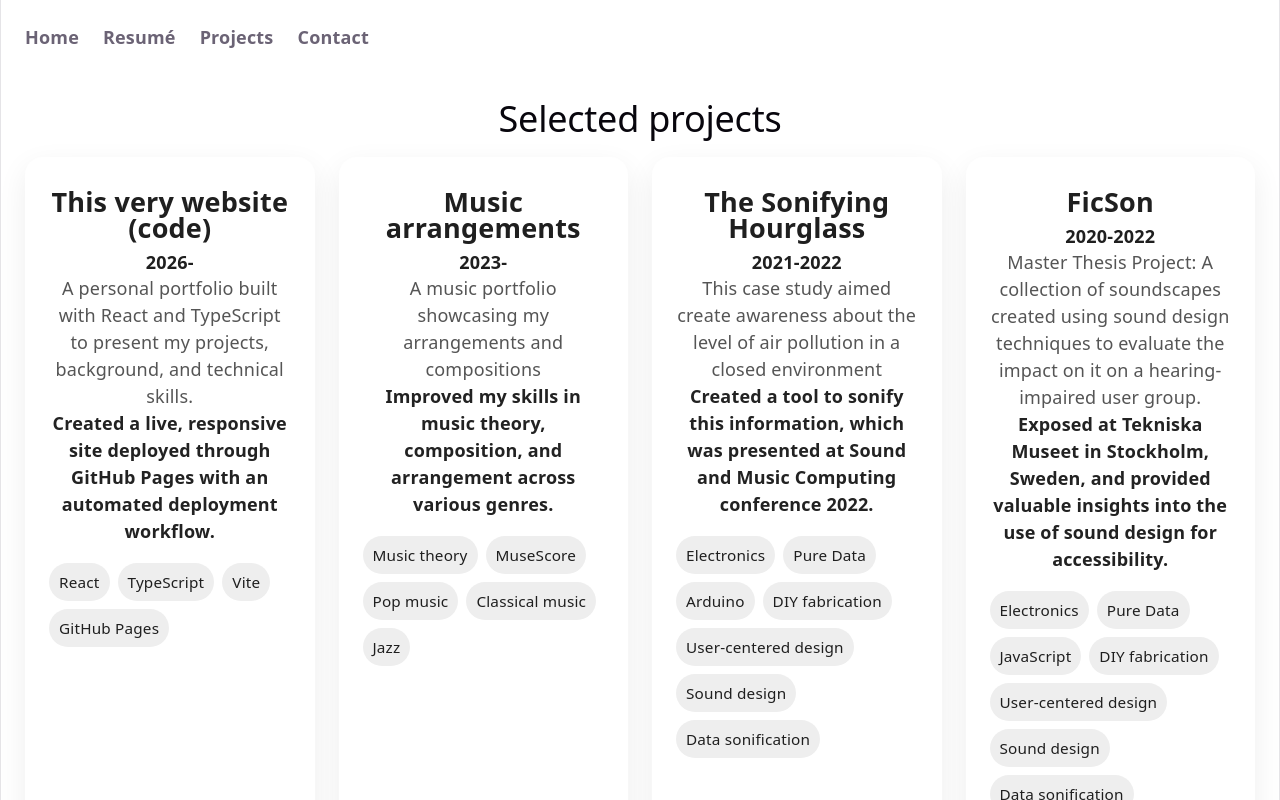
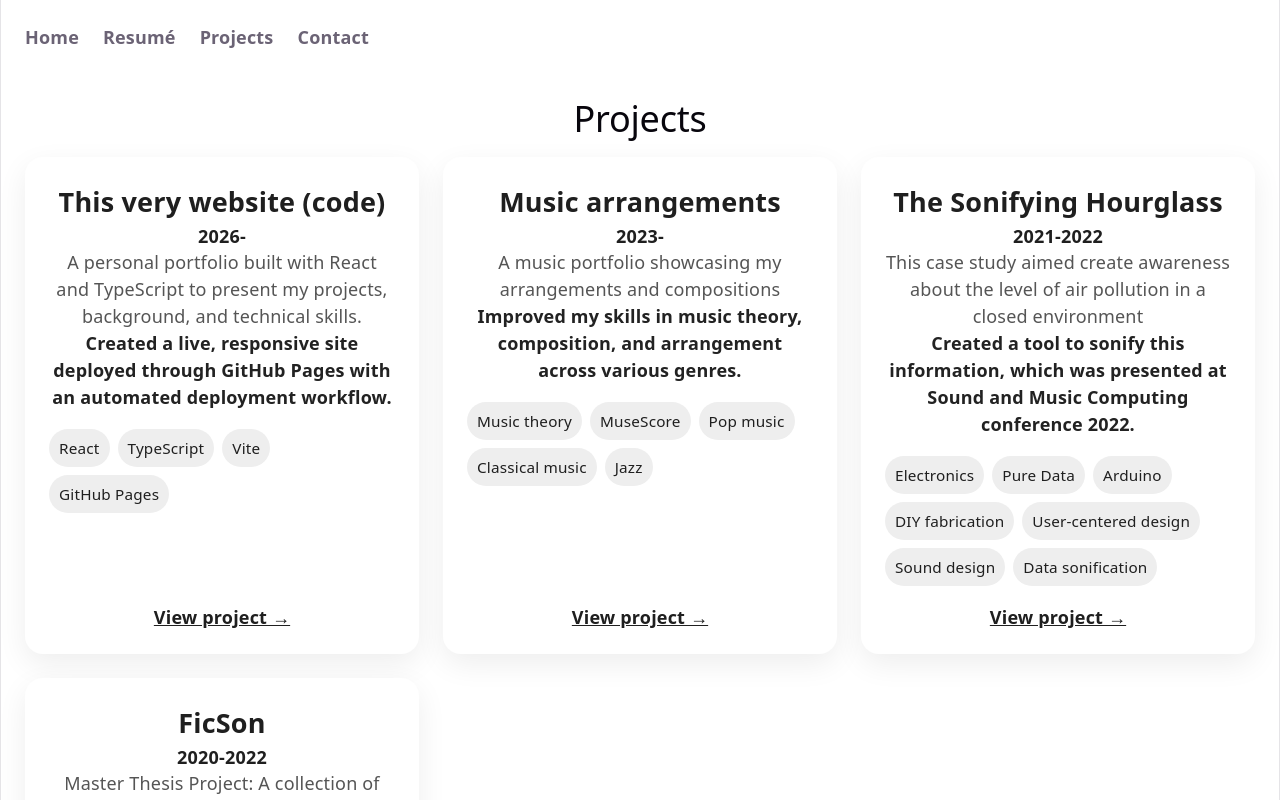
Before and after one commit to CarloBarone-info/website, a React (Vite) app: page /website/projects in a window 1280 px wide. Shown: the top 800 px of the page. Built offline with nearby package versions, Linux system fonts and the light colour scheme.

Commit message:
fix(reset): nevermind

```diff
--- a/src/App.css
+++ b/src/App.css
@@ -4,7 +4,7 @@ body {
   background: #f7f7f7;
   color: #1f1f1f;
 }
-.obs{
+.obs {
   margin-top: 12px;
   color: #999;
   font-size: 0.9rem;
@@ -67,21 +67,21 @@ h1 {
 }
 
 .projects h2,
-.contacts h2, .experiences h2 {
+.contacts h2,
+.experiences h2 {
   font-size: 2rem;
   margin-bottom: 16px;
 }
 
-.projectGrid, .experienceGrid {
+.projectsGrid,
+.experiencesGrid,
+.contactsGrid {
   display: grid;
-  grid-template-columns: repeat(auto-fit, minmax(280px, 1fr));
+  grid-template-columns: repeat(auto-fit, minmax(300px, 1fr));
   gap: 24px;
-}
-
-.contactGrid {
-  display: grid;
-  grid-template-columns: repeat(auto-fit, minmax(140px, 0.33fr));
-  gap: 24px;
+  @media (max-width: 1024px) {
+    grid-template-columns: 1fr;
+  }
 }
 
 .card {
@@ -94,7 +94,7 @@ h1 {
 }
 
 .card h3 {
-  font-size: 1.50rem;
+  font-size: 1.5rem;
   margin: 8px 0;
 }
 .card h4 {
--- /dev/null
+++ b/src/components/List.tsx
@@ -0,0 +1,16 @@
+import type { CardProps } from "../types/CardProps";
+import { Card } from "./Card";
+
+export function List (props: { data: CardProps[]; type: string }) {
+    return(
+        <section className={props.type} id={props.type}>
+          <h2 className="pageTitle">{props.type.charAt(0).toUpperCase() + props.type.slice(1)}</h2>
+
+          <div className={`${props.type}Grid`}>
+            {props.data.map((item) => (
+              <Card key={item.title} {...item} />
+            ))}
+          </div>
+        </section>
+      );
+}
--- a/src/components/Lists/ContactList.tsx
+++ b/src/components/Lists/ContactList.tsx
@@ -1,16 +1,8 @@
 import { contacts } from "../../data/contacts";
-import { Card } from "../Card";
+import { List } from "../List";
 
 export function ContactList() {
   return (
-    <section className="contacts" id="contacts">
-      <h2 className="pageTitle">Pages and Contacts</h2>
-
-      <div className="contactGrid">
-        {contacts.map((contact) => (
-          <Card key={contact.title} {...contact} />
-        ))}
-      </div>
-    </section>
+    <List data={contacts} type="contacts" />
   );
 }
--- a/src/components/Lists/ProjectList.tsx
+++ b/src/components/Lists/ProjectList.tsx
@@ -1,16 +1,8 @@
 import { projects } from "../../data/projects";
-import { Card } from "../Card";
+import { List } from "../List";
 
 export function ProjectList() {
   return (
-    <section className="projects" id="projects">
-      <h2>Selected projects</h2>
-
-      <div className="projectGrid">
-        {projects.map((project) => (
-          <Card key={project.title} {...project} />
-        ))}
-      </div>
-    </section>
+    <List data={projects} type="projects" />
   );
 }
--- a/src/components/Lists/ResumeList.tsx
+++ b/src/components/Lists/ResumeList.tsx
@@ -1,16 +1,8 @@
 import { experiences } from "../../data/experiences";
-import { Card } from "../Card";
+import { List } from "../List";
 
 export function ResumeList() {
   return (
-    <section className="experiences" id="experiences">
-      <h2 className="pageTitle">Working Experiences</h2>
-
-      <div className="experienceGrid">
-        {experiences.map((experience) => (
-          <Card key={experience.title} {...experience} />
-        ))}
-      </div>
-    </section>
+    <List data={experiences} type="experiences" />
   );
 }
```
